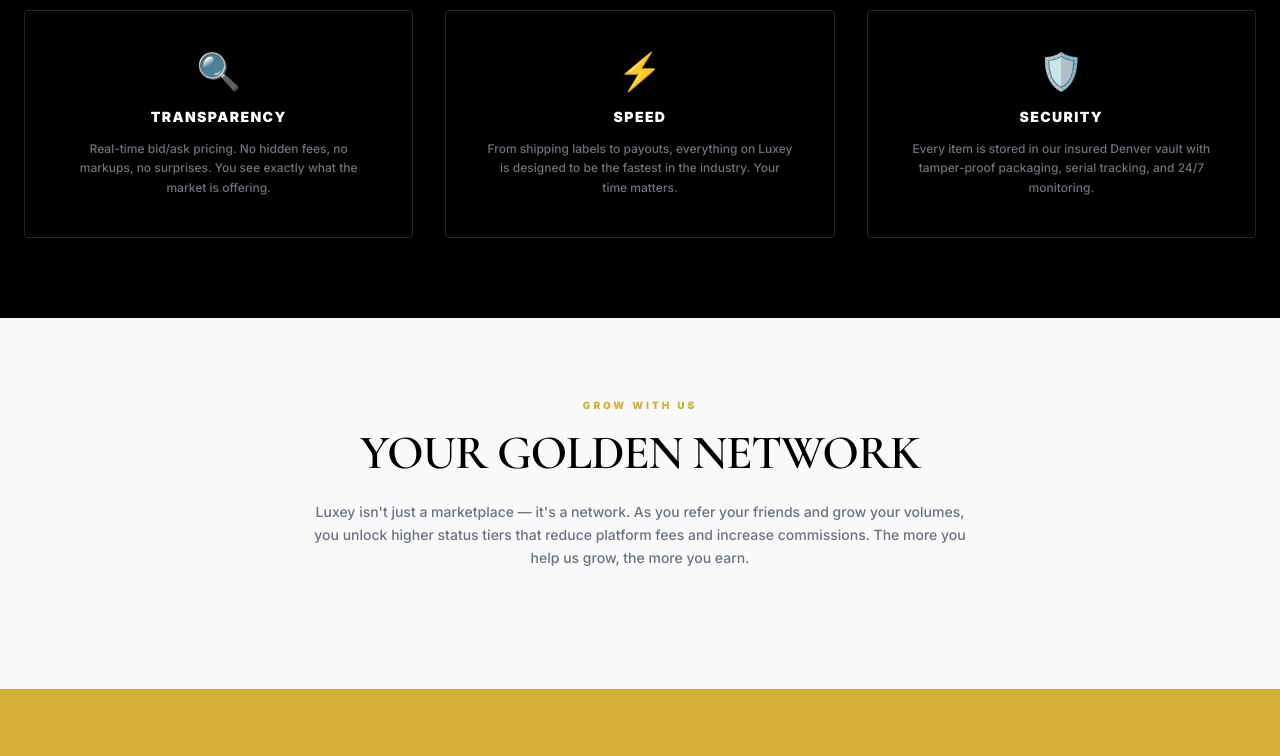
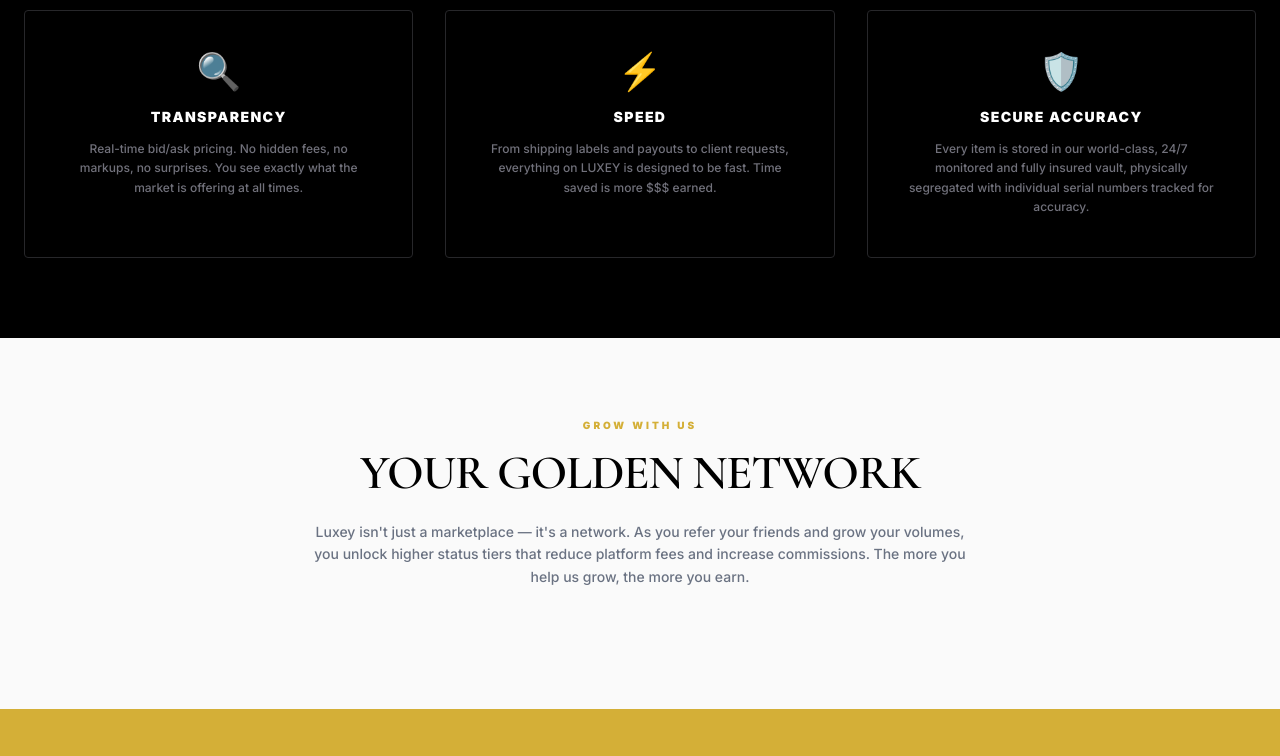
Before and after one commit to zendirectftw/Luxey, a Next.js app: page /about in a window 1280 px wide. Shown: the part 1300-2056 px from the top of the page. Built offline with nearby package versions, Linux system fonts and the light colour scheme.

Commit message:
Update About Us values and CTA text

```diff
--- a/src/app/(public)/about/page.tsx
+++ b/src/app/(public)/about/page.tsx
@@ -113,17 +113,17 @@ export default function AboutPage() {
                         {[
                             {
                                 title: "Transparency",
-                                desc: "Real-time bid/ask pricing. No hidden fees, no markups, no surprises. You see exactly what the market is offering.",
+                                desc: "Real-time bid/ask pricing. No hidden fees, no markups, no surprises. You see exactly what the market is offering at all times.",
                                 icon: "🔍",
                             },
                             {
                                 title: "Speed",
-                                desc: "From shipping labels to payouts, everything on Luxey is designed to be the fastest in the industry. Your time matters.",
+                                desc: "From shipping labels and payouts to client requests, everything on LUXEY is designed to be fast. Time saved is more $$$ earned.",
                                 icon: "⚡",
                             },
                             {
-                                title: "Security",
-                                desc: "Every item is stored in our insured Denver vault with tamper-proof packaging, serial tracking, and 24/7 monitoring.",
+                                title: "Secure Accuracy",
+                                desc: "Every item is stored in our world-class, 24/7 monitored and fully insured vault, physically segregated with individual serial numbers tracked for accuracy.",
                                 icon: "🛡️",
                             },
                         ].map((item) => (
@@ -163,7 +163,7 @@ export default function AboutPage() {
             {/* CTA */}
             <section className="bg-[#D4AF37] py-16 px-6 text-center">
                 <h3 className="font-serif text-3xl md:text-4xl text-black uppercase tracking-tight leading-none mb-6">
-                    Start Your Gold Journey
+                    Start Your Golden Journey
                 </h3>
                 <div className="flex gap-4 justify-center flex-wrap">
                     <Link
```
